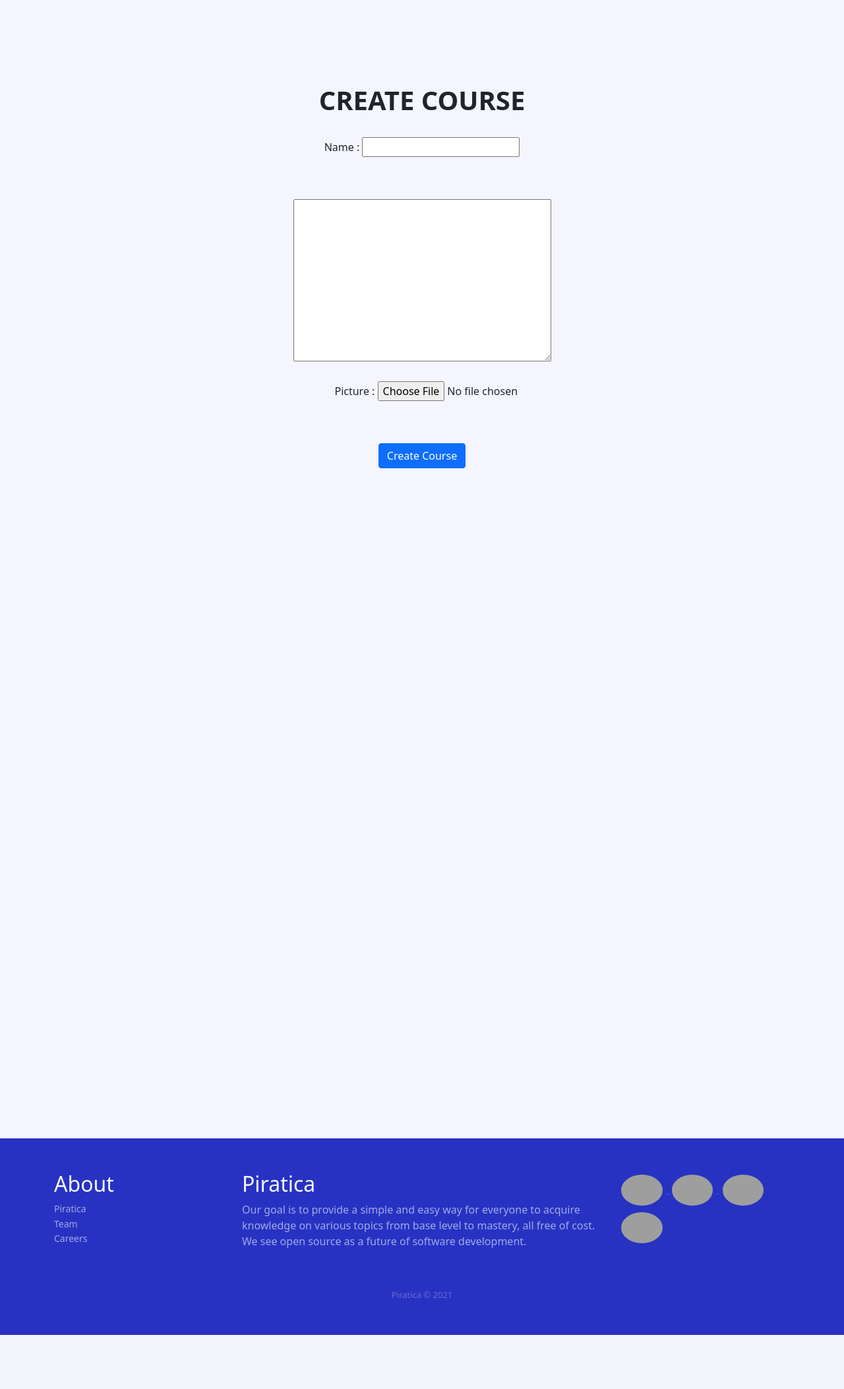
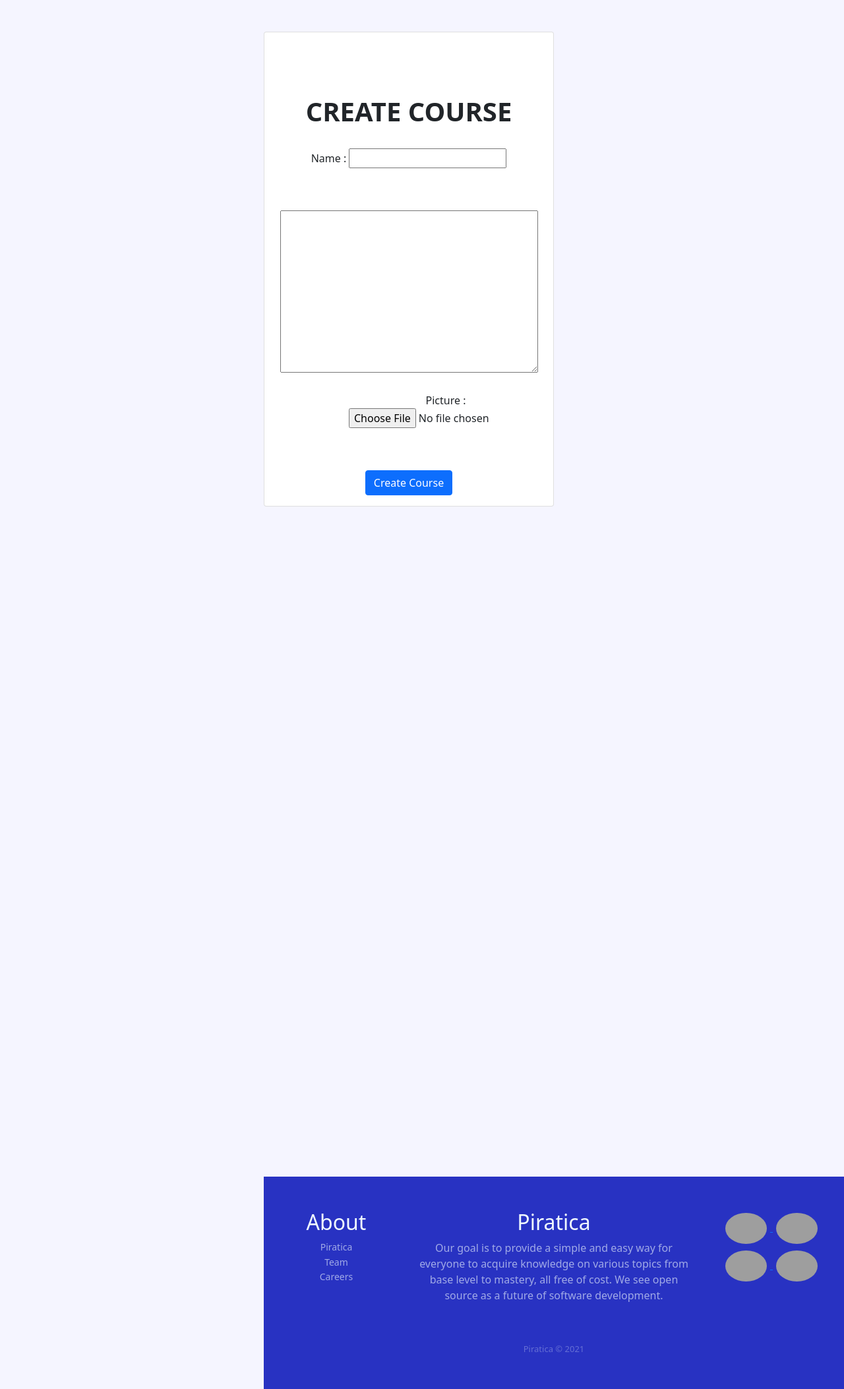
Before and after one commit to apurbadh/Minerva, a Django app: template course/templates/create-course.html in a window 1280 px wide. Shown: the part 76-2182 px from the top of the page at 66% size. Before the commit the page ends 2100 px from the top, so only its background shows below. Run offline with Django 3.2, Linux system fonts and the light colour scheme; the template is opened without the code that fills it: values that come from a table or form of the project are taken from there, others are empty; some libraries are stand-ins or nearby versions; grey boxes are pictures that could not be loaded.

Commit message:
New finishing touches

```diff
--- a/course/templates/create-course.html
+++ b/course/templates/create-course.html
@@ -4,7 +4,10 @@
     <br>
     <br>
 
-
+    <div  class="course-card" style="text-align: center;margin-left: 25rem;">
+        <div class="col-sm-6">
+          <div class="card">
+            <div class="card-body">
 <form action="" method="POST" style="text-align: center;margin-top:5rem" enctype="multipart/form-data">
     {% csrf_token %}
     <h1 style="font-weight: bold;">CREATE COURSE</h1><br>
@@ -13,6 +16,9 @@
         <p style="text-align: center; margin-left: 7rem;">Picture : {{ form.picture }}</p><br><br>
         <input type="submit" value="Create Course" class="btn btn-primary">
     </form>
+    </div>
+    </div>
+    </div>
     <br>
     <br>
     <br>
```
